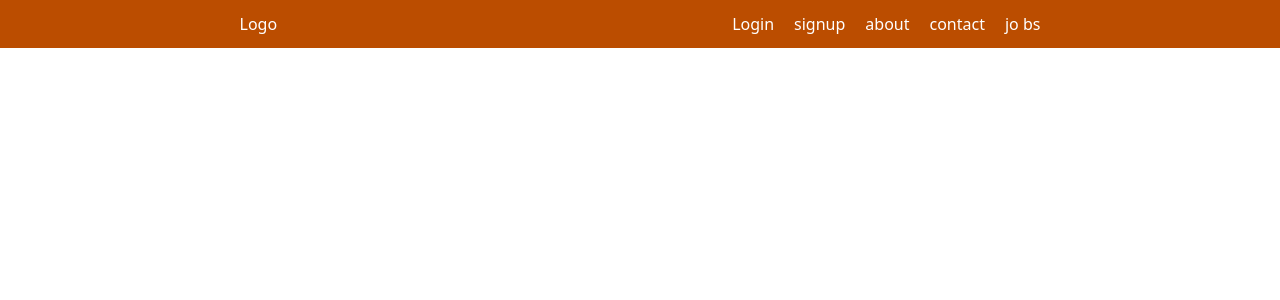
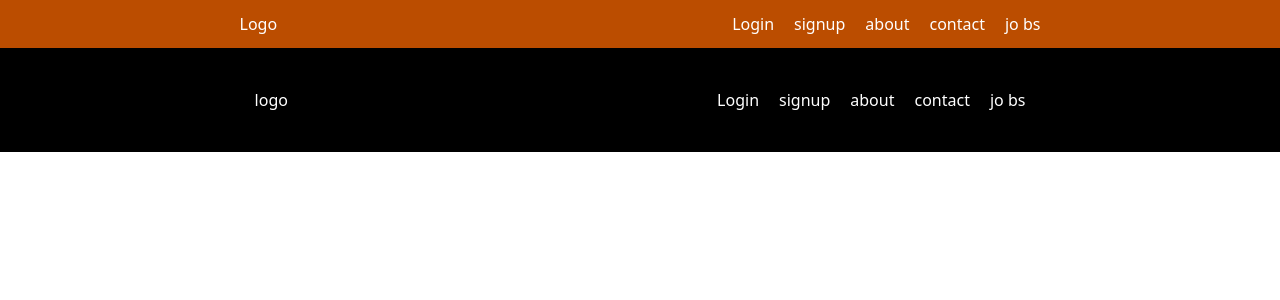
Before and after one commit to Shubhamsharma2002/JobPortal-Frontend, a React (Vite) app: page / in a window 1280 px wide. Shown: the top 300 px of the page. Built offline with nearby package versions, Linux system fonts and the light colour scheme.

Commit message:
footer design don

```diff
--- a/src/App.jsx
+++ b/src/App.jsx
@@ -1,10 +1,12 @@
 import React from "react"
 import Navbar from "./Components/Navbar"
+import Footer from "./Components/Footer"
 function App() {
 
   return (
      <>
       <Navbar/>
+      <Footer/>
      </>
   )
 }
--- a/src/Components/Footer.jsx
+++ b/src/Components/Footer.jsx
@@ -2,7 +2,20 @@ import React from 'react'
 
 const Footer = () =>{
     return(
-        <h3 className='text-blue-500'>response from footer</h3>
+     <>
+
+      <div className="flex justify-around text-white p-10 bg-black">
+
+         <div className="">logo</div>
+         <div className="flex gap-5">
+                <p>Login</p>
+                <p>signup</p>
+                <p>about</p>
+                <p>contact</p>
+                <p>jo bs</p>
+            </div>
+      </div>
+     </>
     )
 }
 
```
